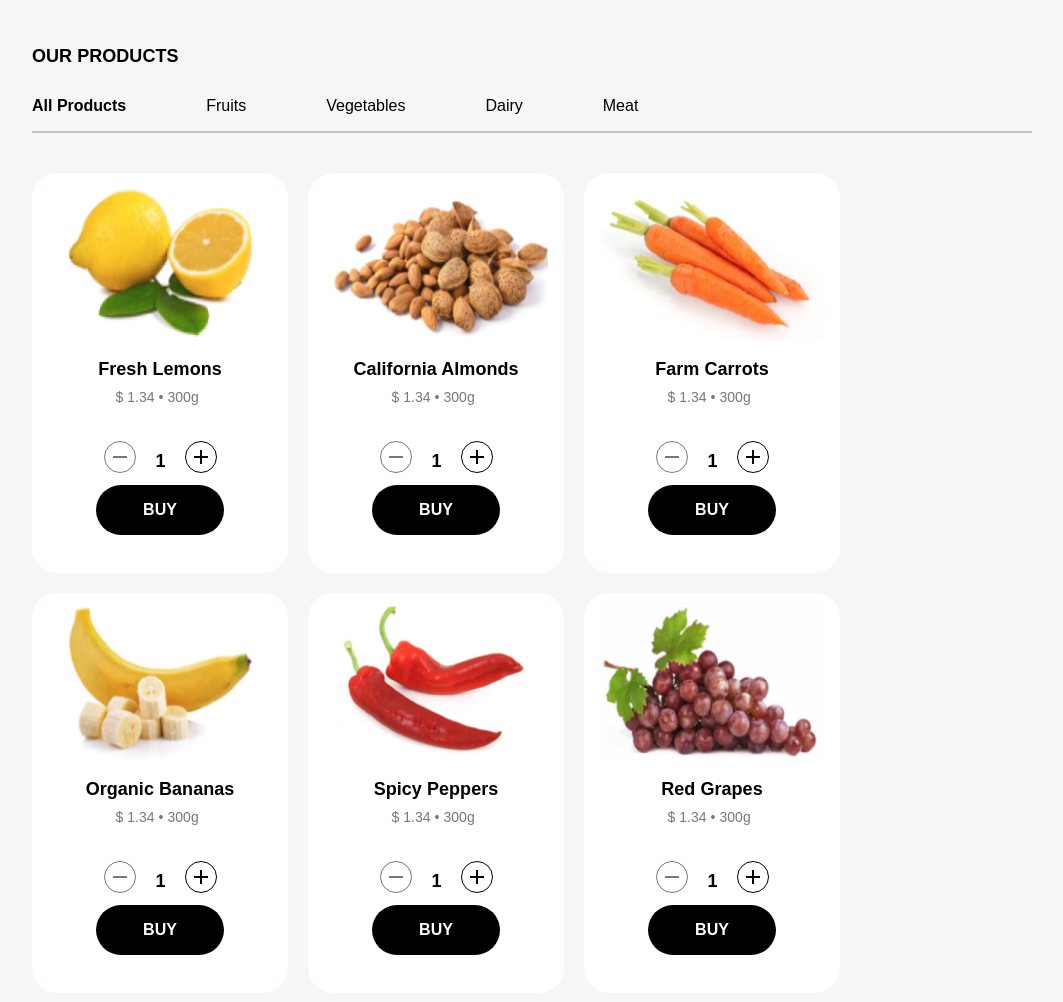
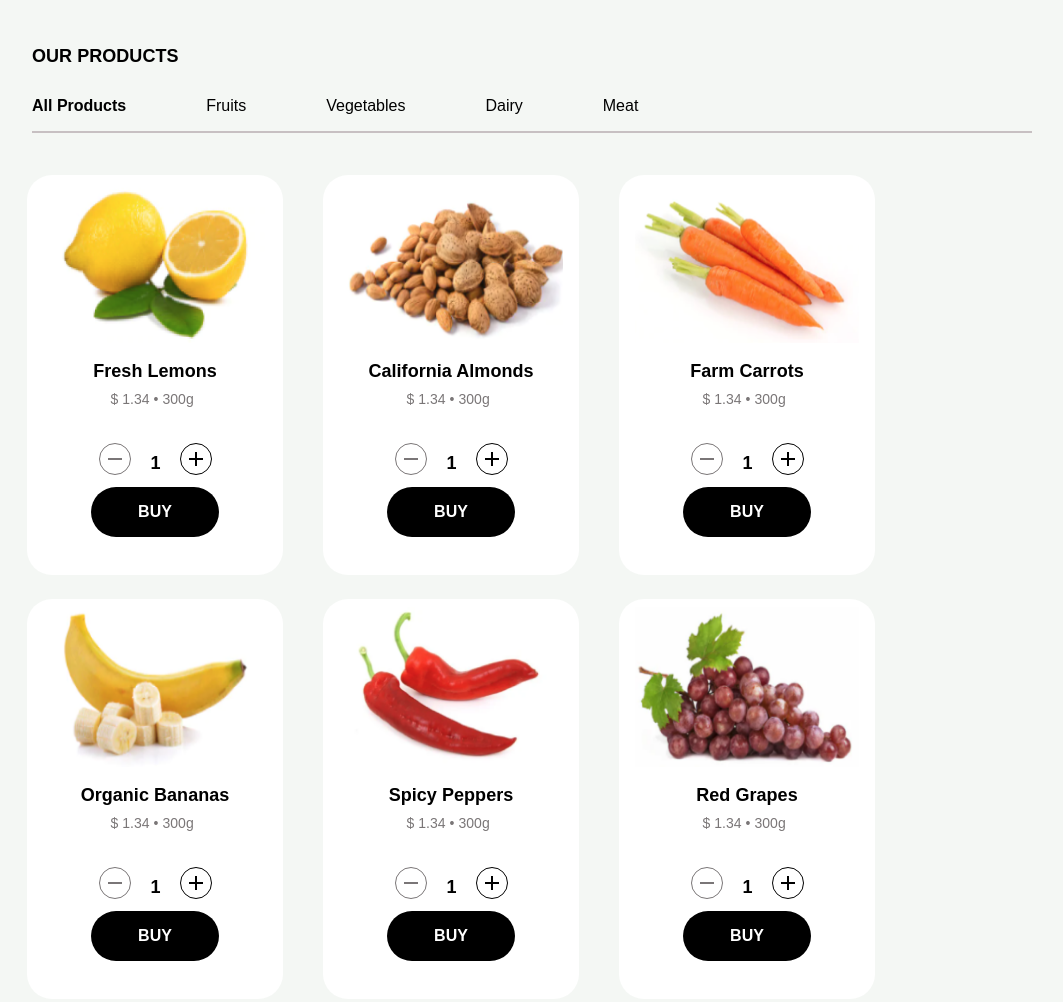
Before and after one commit to viniciusaa/test-project, a website: page index.html in a window 1280 px wide. Shown: the part 720-1722 px from the top of the page, without its empty margins (108-1171 px from the left). Drawn offline with Linux system fonts and the light colour scheme; a web font is replaced by a local one.

Commit message:
Update products list margin and padding

```diff
--- a/sass/components/_product.scss
+++ b/sass/components/_product.scss
@@ -5,7 +5,7 @@
   display: flex;
   flex-direction: column;
   height: 34.4rem;
-  margin: 1rem 1rem;
+  margin: 1.6rem 1.6rem;
   width: 15.6rem;
 
   &__image {
@@ -74,6 +74,7 @@
 @media only screen and (min-width: 992px) {
   .product {
     height: 40rem;
+    margin: 1.2rem 2rem;
     width: 25.6rem;
 
     &__image {
--- a/sass/pages/_home.scss
+++ b/sass/pages/_home.scss
@@ -327,7 +327,7 @@
     }
 
     &__list {
-      padding: 3rem 13rem;
+      padding: 3rem 11.5rem;
     }
   }
 
```
Also changed, not shown: css/style.css.
